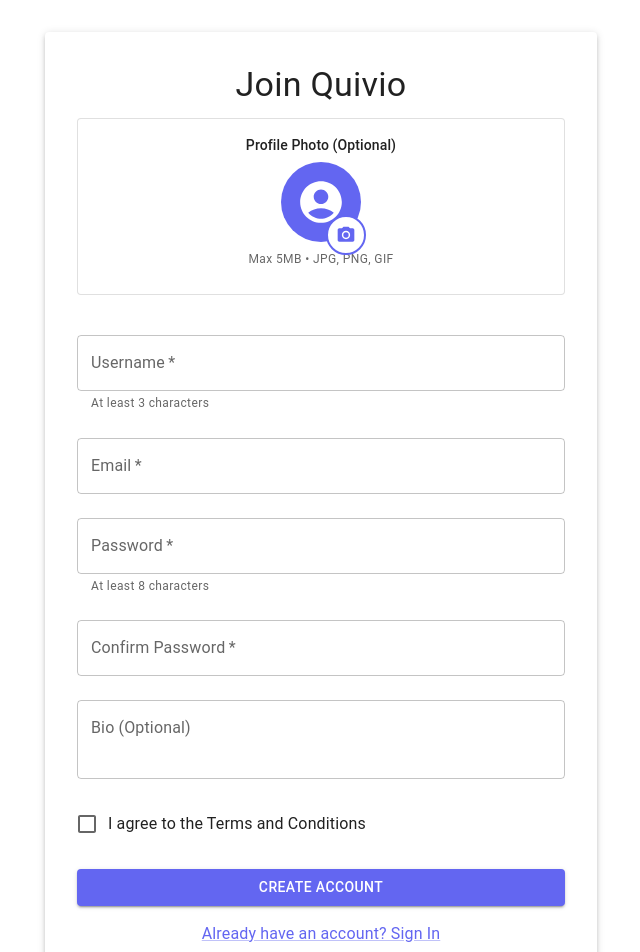
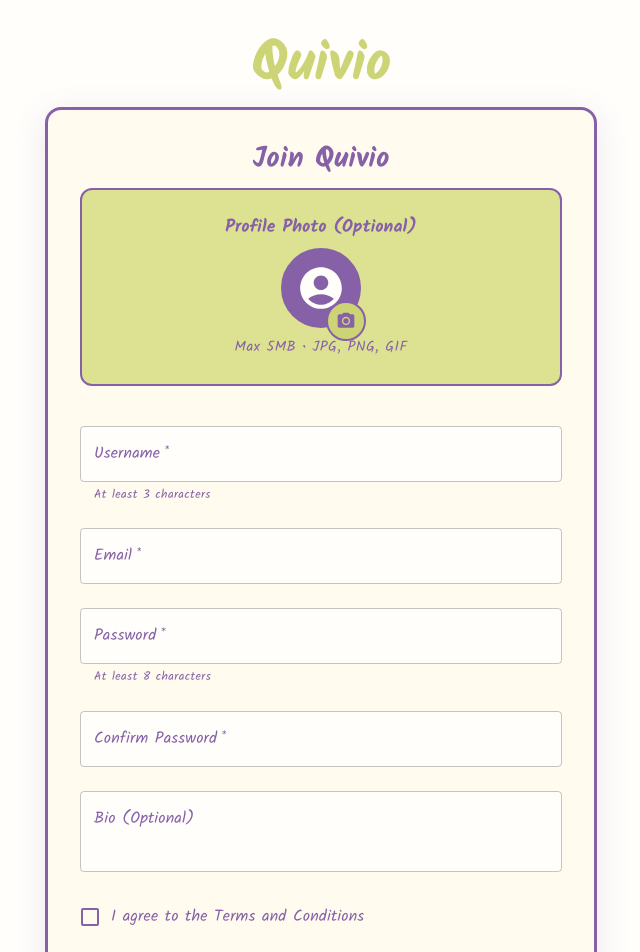
Before and after one commit to ayahalij/Quivio-frontend, a React (Create React App) app: page /register in a window 1280 px wide. Shown: the top 952 px of the page, without its empty margins (319-959 px from the left). Built offline with nearby package versions, Linux system fonts and the light colour scheme; no server answers.

Commit message:
styling register

```diff
--- a/src/components/auth/Register.jsx
+++ b/src/components/auth/Register.jsx
@@ -1,4 +1,4 @@
-// src/components/auth/Register.jsx - Fixed Avatar Upload
+// src/components/auth/Register.jsx
 import React, { useState } from 'react';
 import {
   Container,
@@ -182,33 +182,122 @@
   }, [avatarPreview]);
 
   return (
+    <Box sx={{
+      backgroundColor: '#fffefb',
+      minHeight: '100vh',
+      display: 'flex',
+      alignItems: 'center',
+      py: 4
+    }}>
       <Container maxWidth="sm">
-      <Box sx={{ mt: 4 }}>
-        <Paper elevation={3} sx={{ padding: 4 }}>
-          <Typography variant="h4" align="center" gutterBottom>
+        <Box sx={{
+          display: 'flex',
+          flexDirection: 'column',
+          alignItems: 'center'
+        }}>
+          {/* Quivio Logo */}
+          <Typography
+            variant="h2"
+            sx={{
+              fontFamily: '"Kalam", cursive',
+              color: '#cdd475',
+              fontWeight: 700,
+              mb: 1,
+              fontSize: { xs: '2.5rem', md: '3.5rem' }
+            }}
+          >
+            Quivio
+          </Typography>
+
+          <Paper
+            elevation={0}
+            sx={{
+              padding: 4,
+              width: '100%',
+              backgroundColor: '#fffbef',
+              border: '3px solid #8761a7',
+              borderRadius: 4,
+              boxShadow: '0 8px 32px rgba(135, 97, 167, 0.15)'
+            }}
+          >
+            <Typography
+              variant="h4"
+              align="center"
+              gutterBottom
+              sx={{
+                fontFamily: '"Kalam", cursive',
+                color: '#8761a7',
+                fontWeight: 600,
+                fontSize: '1.8rem'
+              }}
+            >
               Join Quivio
             </Typography>
 
             {localError && (
-            <Alert severity="error" sx={{ mb: 2 }}>
+              <Alert
+                severity="error"
+                sx={{
+                  mb: 3,
+                  backgroundColor: '#fffbef',
+                  color: '#8761a7',
+                  border: '2px solid #8761a7',
+                  borderRadius: 3,
+                  fontFamily: '"Kalam", cursive',
+                  fontSize: '1rem'
+                }}
+              >
                 {localError}
               </Alert>
             )}
 
             {loading && (
-            <Box sx={{ mb: 2 }}>
-              <Typography variant="body2" gutterBottom>
+              <Box sx={{ mb: 3 }}>
+                <Typography
+                  variant="body1"
+                  gutterBottom
+                  sx={{
+                    fontFamily: '"Kalam", cursive',
+                    color: '#8761a7',
+                    fontWeight: 600
+                  }}
+                >
                   Creating your account...
                 </Typography>
-              <LinearProgress />
+                <LinearProgress
+                  sx={{
+                    backgroundColor: '#dce291',
+                    '& .MuiLinearProgress-bar': {
+                      backgroundColor: '#8761a7'
+                    }
+                  }}
+                />
               </Box>
             )}
 
             <Box component="form" onSubmit={handleSubmit}>
               {/* Avatar Upload Section */}
-            <Card variant="outlined" sx={{ mb: 3, textAlign: 'center' }}>
-              <CardContent>
-                <Typography variant="subtitle2" gutterBottom>
+              <Card
+                variant="outlined"
+                sx={{
+                  mb: 3,
+                  textAlign: 'center',
+                  backgroundColor: '#dce291',
+                  border: '2px solid #8761a7',
+                  borderRadius: 3
+                }}
+              >
+                <CardContent sx={{ p: 3 }}>
+                  <Typography
+                    variant="subtitle2"
+                    gutterBottom
+                    sx={{
+                      fontFamily: '"Kalam", cursive',
+                      color: '#8761a7',
+                      fontWeight: 600,
+                      fontSize: '1.1rem'
+                    }}
+                  >
                     Profile Photo (Optional)
                   </Typography>
 
@@ -220,10 +309,11 @@
                         height: 80,
                         mx: 'auto',
                         mb: 1,
-                      bgcolor: 'primary.main'
+                        bgcolor: '#8761a7',
+                        border: '3px solid #8761a7'
                       }}
                     >
-                    {!avatarPreview && <AccountCircle sx={{ fontSize: 50 }} />}
+                      {!avatarPreview && <AccountCircle sx={{ fontSize: 50, color: '#fffefb' }} />}
                     </Avatar>
 
                     <input
@@ -243,10 +333,17 @@
                           position: 'absolute',
                           bottom: -5,
                           right: -5,
-                        backgroundColor: 'white',
-                        border: '2px solid',
-                        borderColor: 'primary.main',
-                        '&:hover': { backgroundColor: 'grey.100' }
+                          backgroundColor: '#cdd475',
+                          border: '2px solid #8761a7',
+                          color: '#8761a7',
+                          '&:hover': {
+                            backgroundColor: '#dce291',
+                            transform: 'scale(1.1)'
+                          },
+                          '&:disabled': {
+                            backgroundColor: '#f0f0f0',
+                            color: '#999'
+                          }
                         }}
                       >
                         <PhotoCamera fontSize="small" />
@@ -254,12 +351,29 @@
                     </label>
                   </Box>
 
-                <Typography variant="caption" display="block" color="text.secondary">
+                  <Typography
+                    variant="caption"
+                    display="block"
+                    sx={{
+                      color: '#8761a7',
+                      fontFamily: '"Kalam", cursive',
+                      fontSize: '0.9rem'
+                    }}
+                  >
                     Max 5MB • JPG, PNG, GIF
                   </Typography>
 
                   {selectedAvatar && (
-                  <Typography variant="caption" display="block" color="primary" sx={{ mt: 1 }}>
+                    <Typography
+                      variant="caption"
+                      display="block"
+                      sx={{
+                        mt: 1,
+                        color: '#8761a7',
+                        fontFamily: '"Kalam", cursive',
+                        fontWeight: 600
+                      }}
+                    >
                       Selected: {selectedAvatar.name}
                     </Typography>
                   )}
@@ -276,6 +390,30 @@
                 required
                 disabled={loading}
                 helperText="At least 3 characters"
+                sx={{
+                  '& .MuiOutlinedInput-root': {
+                    fontFamily: '"Kalam", cursive',
+                    backgroundColor: '#fffefb',
+                    '&:hover .MuiOutlinedInput-notchedOutline': {
+                      borderColor: '#8761a7'
+                    },
+                    '&.Mui-focused .MuiOutlinedInput-notchedOutline': {
+                      borderColor: '#8761a7',
+                      borderWidth: '2px'
+                    }
+                  },
+                  '& .MuiInputLabel-root': {
+                    fontFamily: '"Kalam", cursive',
+                    color: '#8761a7',
+                    '&.Mui-focused': {
+                      color: '#8761a7'
+                    }
+                  },
+                  '& .MuiFormHelperText-root': {
+                    fontFamily: '"Kalam", cursive',
+                    color: '#8761a7'
+                  }
+                }}
               />
 
               <TextField
@@ -288,6 +426,26 @@
                 margin="normal"
                 required
                 disabled={loading}
+                sx={{
+                  '& .MuiOutlinedInput-root': {
+                    fontFamily: '"Kalam", cursive',
+                    backgroundColor: '#fffefb',
+                    '&:hover .MuiOutlinedInput-notchedOutline': {
+                      borderColor: '#8761a7'
+                    },
+                    '&.Mui-focused .MuiOutlinedInput-notchedOutline': {
+                      borderColor: '#8761a7',
+                      borderWidth: '2px'
+                    }
+                  },
+                  '& .MuiInputLabel-root': {
+                    fontFamily: '"Kalam", cursive',
+                    color: '#8761a7',
+                    '&.Mui-focused': {
+                      color: '#8761a7'
+                    }
+                  }
+                }}
               />
 
               <TextField
@@ -301,6 +459,30 @@
                 required
                 disabled={loading}
                 helperText="At least 8 characters"
+                sx={{
+                  '& .MuiOutlinedInput-root': {
+                    fontFamily: '"Kalam", cursive',
+                    backgroundColor: '#fffefb',
+                    '&:hover .MuiOutlinedInput-notchedOutline': {
+                      borderColor: '#8761a7'
+                    },
+                    '&.Mui-focused .MuiOutlinedInput-notchedOutline': {
+                      borderColor: '#8761a7',
+                      borderWidth: '2px'
+                    }
+                  },
+                  '& .MuiInputLabel-root': {
+                    fontFamily: '"Kalam", cursive',
+                    color: '#8761a7',
+                    '&.Mui-focused': {
+                      color: '#8761a7'
+                    }
+                  },
+                  '& .MuiFormHelperText-root': {
+                    fontFamily: '"Kalam", cursive',
+                    color: '#8761a7'
+                  }
+                }}
               />
 
               <TextField
@@ -313,6 +495,26 @@
                 margin="normal"
                 required
                 disabled={loading}
+                sx={{
+                  '& .MuiOutlinedInput-root': {
+                    fontFamily: '"Kalam", cursive',
+                    backgroundColor: '#fffefb',
+                    '&:hover .MuiOutlinedInput-notchedOutline': {
+                      borderColor: '#8761a7'
+                    },
+                    '&.Mui-focused .MuiOutlinedInput-notchedOutline': {
+                      borderColor: '#8761a7',
+                      borderWidth: '2px'
+                    }
+                  },
+                  '& .MuiInputLabel-root': {
+                    fontFamily: '"Kalam", cursive',
+                    color: '#8761a7',
+                    '&.Mui-focused': {
+                      color: '#8761a7'
+                    }
+                  }
+                }}
               />
 
               <TextField
@@ -325,6 +527,26 @@
                 multiline
                 rows={2}
                 disabled={loading}
+                sx={{
+                  '& .MuiOutlinedInput-root': {
+                    fontFamily: '"Kalam", cursive',
+                    backgroundColor: '#fffefb',
+                    '&:hover .MuiOutlinedInput-notchedOutline': {
+                      borderColor: '#8761a7'
+                    },
+                    '&.Mui-focused .MuiOutlinedInput-notchedOutline': {
+                      borderColor: '#8761a7',
+                      borderWidth: '2px'
+                    }
+                  },
+                  '& .MuiInputLabel-root': {
+                    fontFamily: '"Kalam", cursive',
+                    color: '#8761a7',
+                    '&.Mui-focused': {
+                      color: '#8761a7'
+                    }
+                  }
+                }}
               />
 
               <FormControlLabel
@@ -332,33 +554,82 @@
                   <Checkbox
                     checked={agreedToTerms}
                     onChange={(e) => setAgreedToTerms(e.target.checked)}
-                  color="primary"
                     disabled={loading}
+                    sx={{
+                      color: '#8761a7',
+                      '&.Mui-checked': {
+                        color: '#8761a7'
+                      }
+                    }}
                   />
                 }
                 label="I agree to the Terms and Conditions"
-              sx={{ mt: 2 }}
+                sx={{
+                  mt: 2,
+                  '& .MuiFormControlLabel-label': {
+                    fontFamily: '"Kalam", cursive',
+                    color: '#8761a7',
+                    fontSize: '1rem'
+                  }
+                }}
               />
 
               <Button
                 type="submit"
                 fullWidth
                 variant="contained"
-              sx={{ mt: 3, mb: 2 }}
-              disabled={loading}
+                disabled={loading || !agreedToTerms}
+                sx={{
+                  mt: 3,
+                  mb: 2,
+                  backgroundColor: agreedToTerms ? '#cdd475' : '#f0f0f0',
+                  color: agreedToTerms ? '#8761a7' : '#999',
+                  border: agreedToTerms ? '2px solid #8761a7' : '2px solid #ddd',
+                  borderRadius: 3,
+                  fontFamily: '"Kalam", cursive',
+                  fontSize: '1.1rem',
+                  fontWeight: 600,
+                  textTransform: 'none',
+                  py: 1.5,
+                  boxShadow: agreedToTerms ? '0 4px 15px rgba(205, 212, 117, 0.3)' : 'none',
+                  '&:hover': agreedToTerms ? {
+                    backgroundColor: '#dce291',
+                    transform: 'scale(1.02)',
+                    boxShadow: '0 6px 20px rgba(205, 212, 117, 0.4)',
+                  } : {},
+                  '&:disabled': {
+                    backgroundColor: '#f0f0f0',
+                    color: '#999',
+                    border: '2px solid #ddd',
+                    cursor: 'not-allowed'
+                  }
+                }}
               >
                 {loading ? 'Creating Account...' : 'Create Account'}
               </Button>
             </Box>
 
             <Box textAlign="center">
-            <Link component={RouterLink} to="/login">
+              <Link
+                component={RouterLink}
+                to="/login"
+                sx={{
+                  color: '#8761a7',
+                  fontFamily: '"Kalam", cursive',
+                  fontSize: '1rem',
+                  textDecorationColor: '#8761a7',
+                  '&:hover': {
+                    color: '#6b4c87'
+                  }
+                }}
+              >
                 Already have an account? Sign In
               </Link>
             </Box>
           </Paper>
         </Box>
       </Container>
+    </Box>
   );
 };
 
```
Lines whose indentation alone changed are shown as unchanged.
